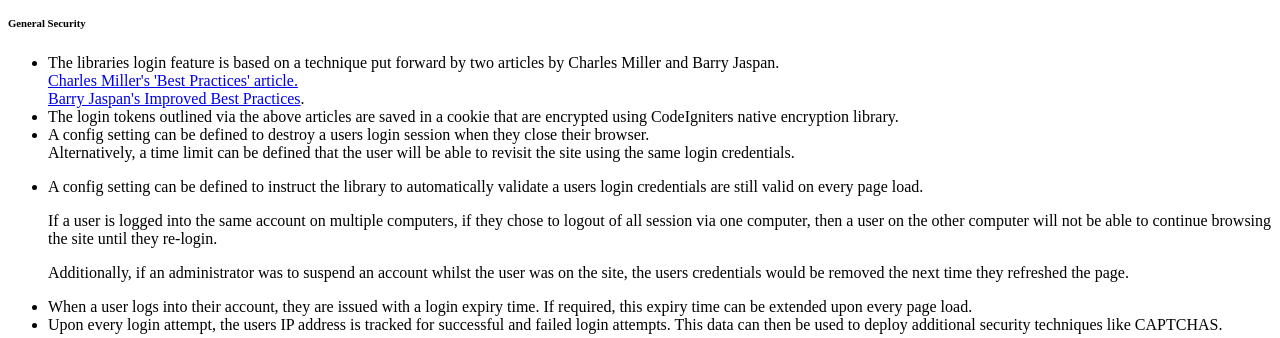
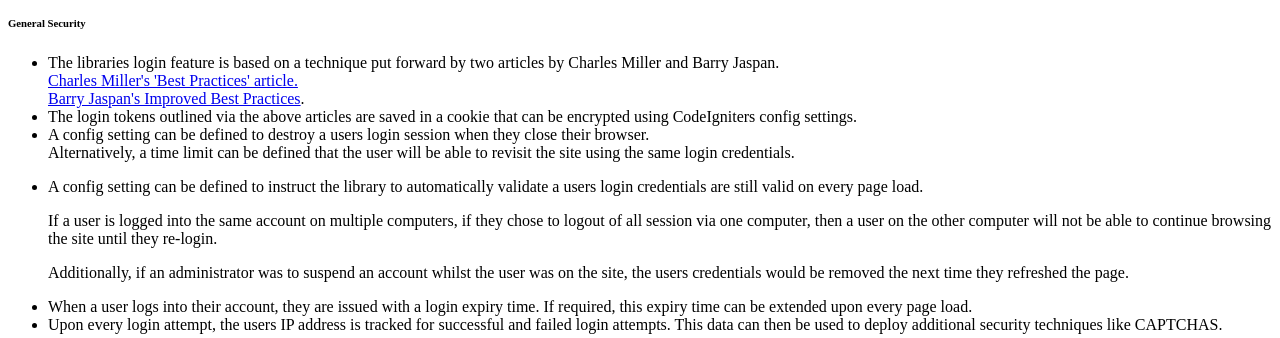
Before and after one commit to haseydesign/flexi-auth, a PHP site: the page made by demo_files/application/views/features_view.php in a window 1280 px wide. Shown: the part 1664-2002 px from the top of the page. Run offline with PHP 8.4, Linux system fonts and the light colour scheme; the template is opened without the code that fills it, so the values that code supplies are empty.

Commit message:
Minor correction to text body on feature page

```diff
--- a/demo_files/application/views/features_view.php
+++ b/demo_files/application/views/features_view.php
@@ -150,7 +150,7 @@
 							<a href="http://fishbowl.pastiche.org/2004/01/19/persistent_login_cookie_best_practice/">Charles Miller's 'Best Practices' article.</a><br/>
 							<a href="http://jaspan.com/improved_persistent_login_cookie_best_practice">Barry Jaspan's Improved Best Practices</a>.
 						</li>
-						<li>The login tokens outlined via the above articles are saved in a cookie that are encrypted using CodeIgniters native encryption library.</li>
+						<li>The login tokens outlined via the above articles are saved in a cookie that can be encrypted using CodeIgniters config settings.</li>
 						<li>
 							A config setting can be defined to destroy a users login session when they close their browser.<br/>
 						 	Alternatively, a time limit can be defined that the user will be able to revisit the site using the same login credentials.
```
